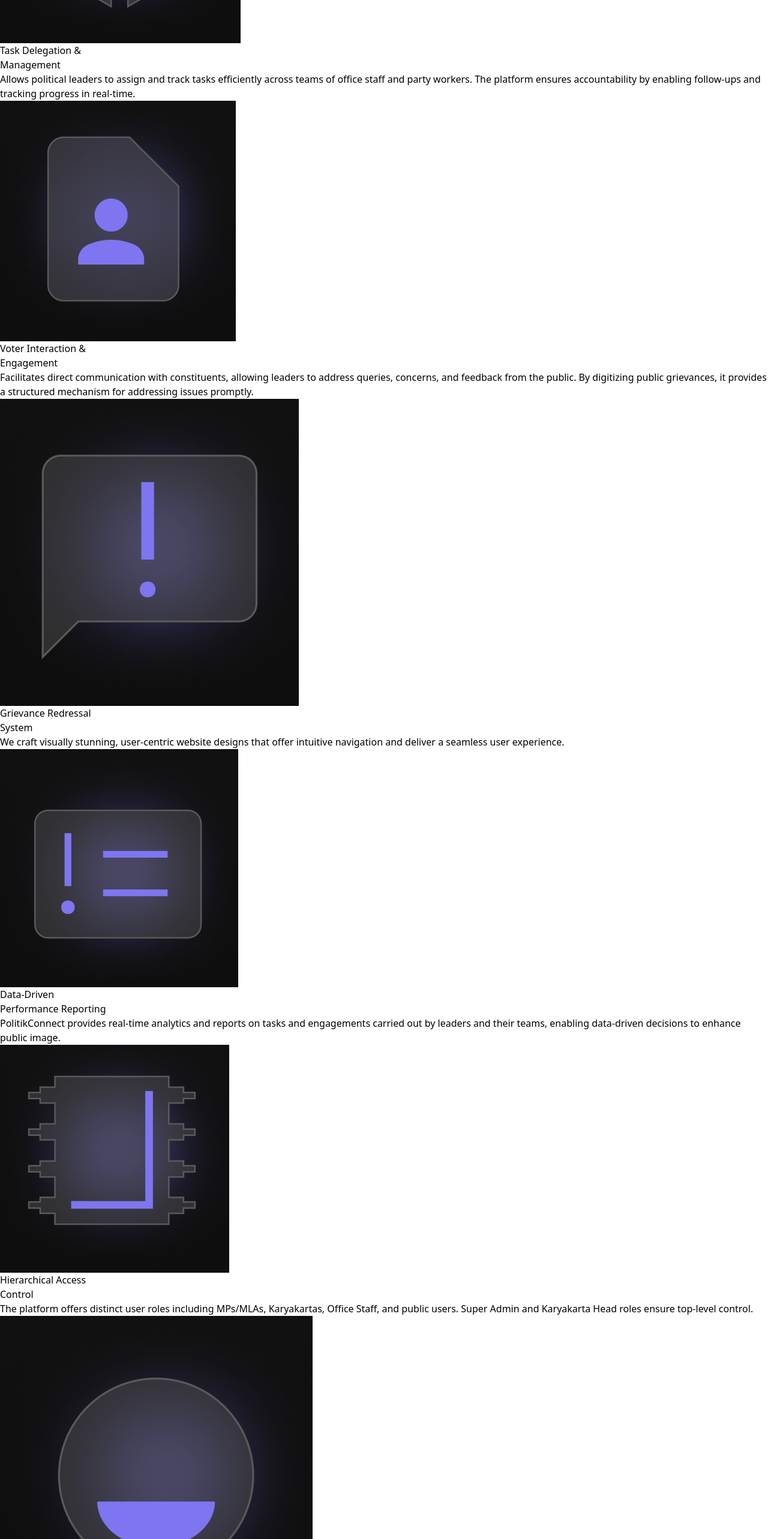
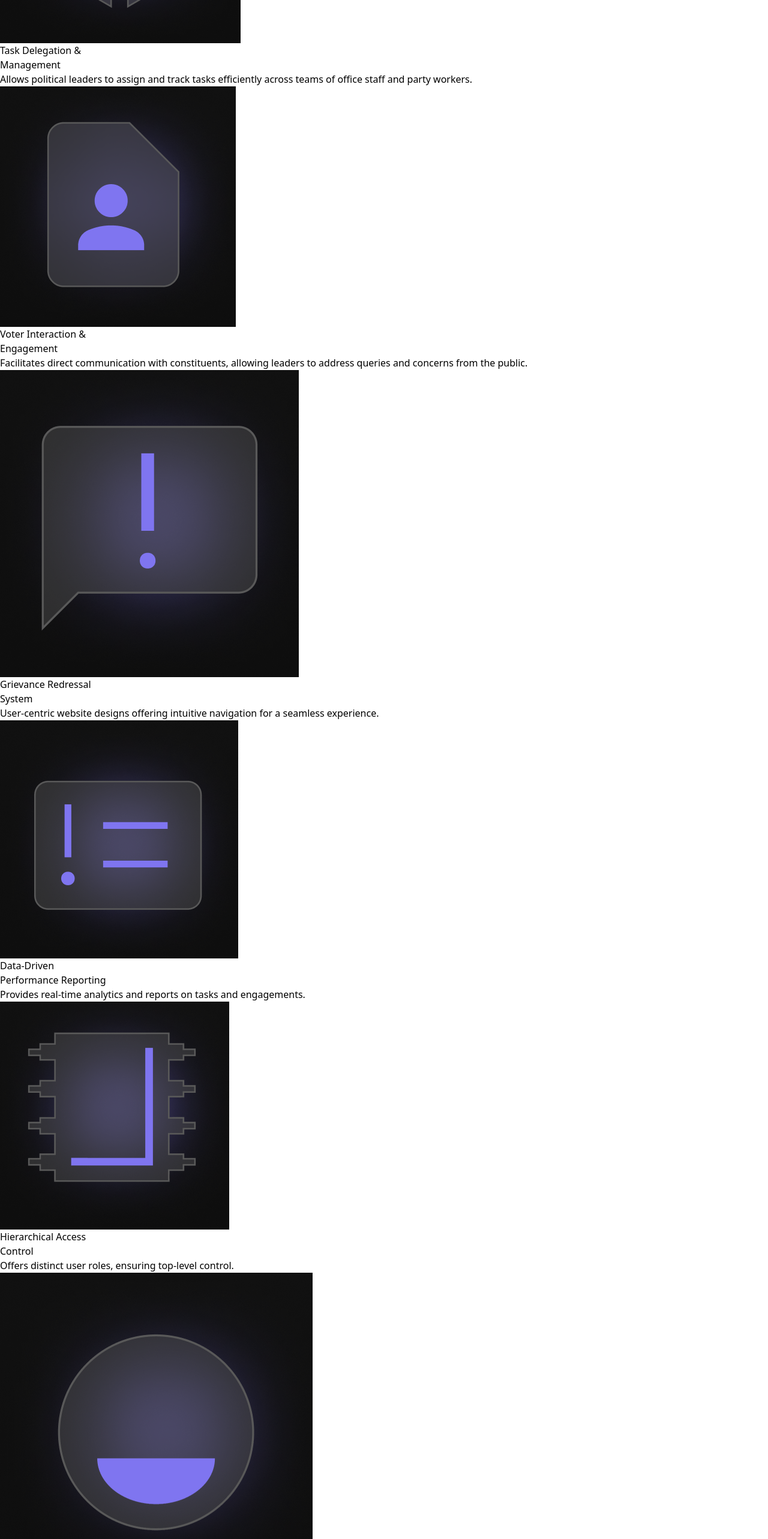
Before and after one commit to SAMEER563/99_product_solution, a React (Vite) app: page /products in a window 1280 px wide. Shown: the part 1520-4086 px from the top of the page at 60% size. Built offline with nearby package versions, Linux system fonts and the light colour scheme.

Commit message:
Product page changes

```diff
--- a/src/pages/ProductPage.jsx
+++ b/src/pages/ProductPage.jsx
@@ -11,7 +11,7 @@ const ProductPage = () => {
       {/* First Page */}
       <div className="flex flex-col lg:flex-row justify-around items-center lg:items-start px-6 md:px-10 py-10 lg:py-20 bg-black h-screen">
         {/* Left Section: Text */}
-        <div className="lg:mt-32 lg:ml-0 mb-10 lg:mb-0 text-center lg:text-left">
+        <div className="lg:mt-32 lg:ml-12 mb-10 lg:mb-0 text-center lg:text-left">
           <span className="bg-gradient-to-br from-[#5E6CD4] to-[#A47DE8] bg-clip-text text-transparent font-semibold text-3xl md:text-5xl">
             PolitikConnect
           </span>
@@ -38,12 +38,13 @@ const ProductPage = () => {
 
       {/* Second Page */}
       <div className="bg-black">
-        <h1 className="text-white text-4xl ml-4 mb-12 py-4 md:ml-16 px-16">Key Features</h1>
+        <h1 className="text-white text-4xl ml-4 mb-12 py-4 lg:ml-24 px-16">Key Features</h1>
 
         {/* Cards */}
-        <div className="grid grid-cols-1 ml-2 md:grid-cols-2 lg:grid-cols-3 gap-6 md:gap- md:ml-16 lg:ml-28 mt-10 mr-16 md:mr-16 -my-6 ">
+      {/* Cards */}
+<div className="grid grid-cols-1 md:grid-cols-2 lg:grid-cols-3">
   {/* 1st card */}
-          <div className="p-4 bg-gradient-to-b from-[#121212] to-[#000000]  border border-[#2A2A2A] w-[360px] h-[450px] rounded-xl shadow">
+  <div className="p-4 bg-gradient-to-b from-[#121212] to-[#000000] lg:ml-40 ml-4 md:mt-3  border border-[#2A2A2A] w-[360px] h-[450px] rounded-xl shadow">
     <div className="bg-[#262626] h-[94px] w-[92px] m-4">
       <img src="/task.png" alt="" className="h-[94px] w-[92px]"/>
     </div>
@@ -51,12 +52,12 @@ const ProductPage = () => {
       Task Delegation & <br /> Management
     </h3>
     <p className="text-[#9299A0] text-base mt-2 ml-4">
-              Allows political leaders to assign and track tasks efficiently across teams of office staff and party workers. The platform ensures accountability by enabling follow-ups and tracking progress in real-time.
+      Allows political leaders to assign and track tasks efficiently across teams of office staff and party workers.
     </p>
   </div>
 
   {/* 2nd card */}
-          <div className="p-4 bg-gradient-to-b from-[#121212] to-[#000000]  border border-[#2A2A2A] w-[360px] h-[450px] rounded-xl shadow">
+  <div className="p-4 bg-gradient-to-b from-[#121212] to-[#000000] lg:ml-10 ml-4 mt-4  border border-[#2A2A2A] w-[360px] h-[450px] rounded-xl shadow">
     <div className="bg-[#262626] h-[94px] w-[92px] m-4">
       <img src="/voter.png" alt="" className="h-[94px] w-[92px]" />
     </div>
@@ -64,12 +65,12 @@ const ProductPage = () => {
       Voter Interaction & <br /> Engagement
     </h3>
     <p className="text-[#9299A0] text-base mt-2 ml-4">
-              Facilitates direct communication with constituents, allowing leaders to address queries, concerns, and feedback from the public. By digitizing public grievances, it provides a structured mechanism for addressing issues promptly.
+      Facilitates direct communication with constituents, allowing leaders to address queries and concerns from the public.
     </p>
   </div>
 
-          {/* 3rd card */}
-          <div className="p-4 bg-gradient-to-b from-[#121212] to-[#000000]  border border-[#2A2A2A] w-[360px] h-[450px] rounded-xl shadow">
+  {/* 3rd card moved closer to 2nd card with mr-6 */}
+  <div className=" lg:relative lg:right-20 ml-4 mt-4 p-4 bg-gradient-to-b from-[#121212] to-[#000000]  border border-[#2A2A2A] w-[360px] h-[450px] rounded-xl shadow">
     <div className="bg-[#262626] h-[94px] w-[92px] m-4">
       <img src="/grivances.png" alt="" />
     </div>
@@ -77,12 +78,12 @@ const ProductPage = () => {
       Grievance Redressal <br /> System
     </h3>
     <p className="text-[#9299A0] text-base mt-2 ml-4">
-              We craft visually stunning, user-centric website designs that offer intuitive navigation and deliver a seamless user experience.
+      User-centric website designs offering intuitive navigation for a seamless experience.
     </p>
   </div>
 
   {/* 4th card */}
-          <div className="p-4 bg-gradient-to-b from-[#121212] to-[#000000] border border-[#2A2A2A] w-[360px] h-[450px] rounded-xl shadow">
+  <div className="p-4 bg-gradient-to-b from-[#121212] to-[#000000] lg:ml-40 lg:mt-6 ml-4 mt-4 border border-[#2A2A2A] w-[360px] h-[450px] rounded-xl shadow">
     <div className="bg-[#262626] h-[94px] w-[92px] m-4">
       <img src="/data.png" alt="" className="h-[94px] w-[92px]" />
     </div>
@@ -90,12 +91,12 @@ const ProductPage = () => {
       Data-Driven <br /> Performance Reporting
     </h3>
     <p className="text-[#9299A0] text-base mt-2 ml-4">
-              PolitikConnect provides real-time analytics and reports on tasks and engagements carried out by leaders and their teams, enabling data-driven decisions to enhance public image.
+      Provides real-time analytics and reports on tasks and engagements.
     </p>
   </div>
 
   {/* 5th card */}
-          <div className="p-4 bg-gradient-to-b from-[#121212] to-[#000000] border border-[#2A2A2A] w-[360px] h-[450px] rounded-xl shadow">
+  <div className="p-4 bg-gradient-to-b from-[#121212] to-[#000000] lg:mt-6 lg:ml-10 ml-4 mt-4 border border-[#2A2A2A] w-[360px] h-[450px] rounded-xl shadow">
     <div className="bg-[#262626] h-[94px] w-[92px] m-4">
       <img src="/hire.png" alt="" className="h-[94px] w-[92px]"/>
     </div>
@@ -103,12 +104,12 @@ const ProductPage = () => {
       Hierarchical Access <br /> Control
     </h3>
     <p className="text-[#9299A0] text-base mt-2 ml-4">
-              The platform offers distinct user roles including MPs/MLAs, Karyakartas, Office Staff, and public users. Super Admin and Karyakarta Head roles ensure top-level control.
+      Offers distinct user roles, ensuring top-level control.
     </p>
   </div>
 
-          {/* 6th card */}
-          <div className="p-4 bg-gradient-to-b from-[#121212] to-[#000000] border border-[#2A2A2A] w-[360px] h-[450px] rounded-xl shadow">
+  {/* 6th card moved closer to 5th card with ml-6 */}
+  <div className="lg:relative lg:right-28 lg:ml-8 p-4 bg-gradient-to-b from-[#121212] to-[#000000] mt-4 mb-4 ml-4 border border-[#2A2A2A] w-[360px] h-[450px] rounded-xl shadow">
     <div className="bg-[#262626] h-[94px] w-[92px] m-4">
       <img src="/user.png" alt="" />
     </div>
@@ -116,10 +117,11 @@ const ProductPage = () => {
       User-Friendly Interface
     </h3>
     <p className="text-[#9299A0] text-base mt-2 ml-4">
-              Designed with simplicity in mind, PolitikConnect is accessible to users of varying tech proficiencies with an intuitive dashboard for seamless task management.
+      Designed with simplicity in mind, accessible to users of varying tech proficiencies.
     </p>
   </div>
 </div>
+
         {/* End of Cards */}
       </div>
 
```
Lines whose indentation alone changed are shown as unchanged.
